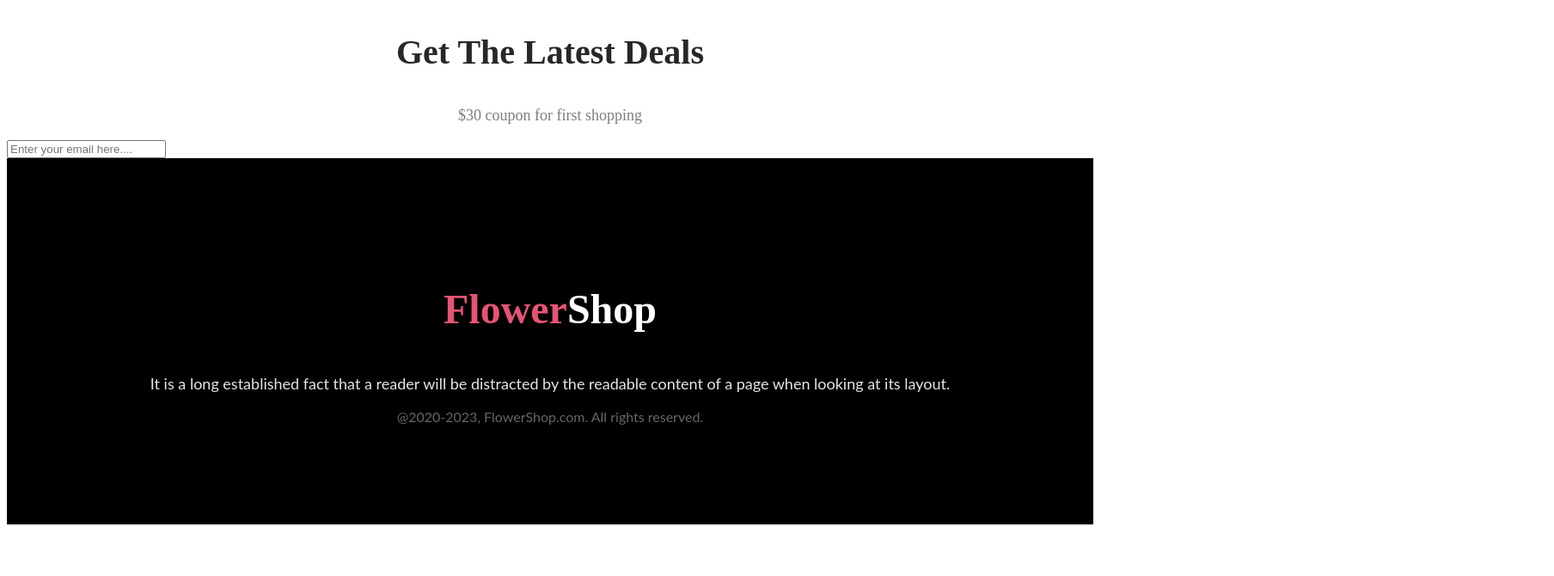
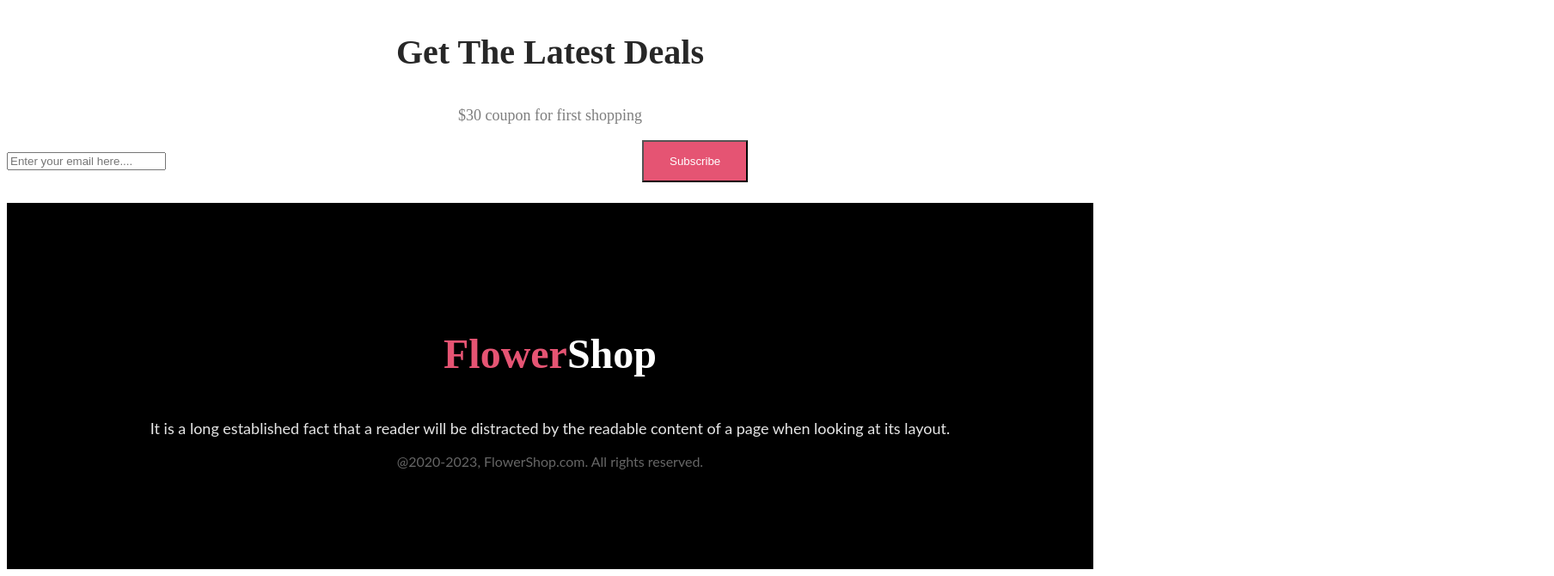
Before and after one commit to Safi022/flower-shop-assignment, a plain HTML site: page index.html in a window 1280 px wide. Shown: the part 2712-3382 px from the top of the page at 86% size, 1808 px wide, since content can reach past the window. Before the commit the page ends 3330 px from the top, so only its background shows below. Drawn offline with Linux system fonts and the light colour scheme.

Commit message:
edited some items

```diff
--- a/index.html
+++ b/index.html
@@ -59,7 +59,8 @@
                 <h3 class="body-titles">Get The Latest Deals</h3>
                 <p class="body-des">$30 coupon for first shopping</p>
                 <form action="">
-                    <label for=""><input class="form" type="email" name="" placeholder="Enter your email here...." id=""></label>
+                    <input class="form" type="email" name="" placeholder="Enter your email here...." >
+                    <button class="btn-thi">Subscribe</button>
                 </form>
             </div>
         </main>
--- a/style/nav.css
+++ b/style/nav.css
@@ -56,8 +56,9 @@ background: rgba(167, 33, 98, 0.15);
 .b{
     display: flex;
 background: rgba(229, 84, 115, 0.05);
-width: 1800px;
+width: 100%;
 height: 550px;
+margin-right: 0px;
 }
 .hd{
     color: #272727;
@@ -128,3 +129,12 @@ font-family: Lato;
 font-size: 16px;
 font-weight: 400;
 }
+.btn-thi{
+    background: #E55473;
+    display: inline-flex;
+padding: 15px 30px;
+align-items: flex-start;
+gap: 10px;
+color: #FFF;
+margin:0px 25px 24px 550px;
+}
```
